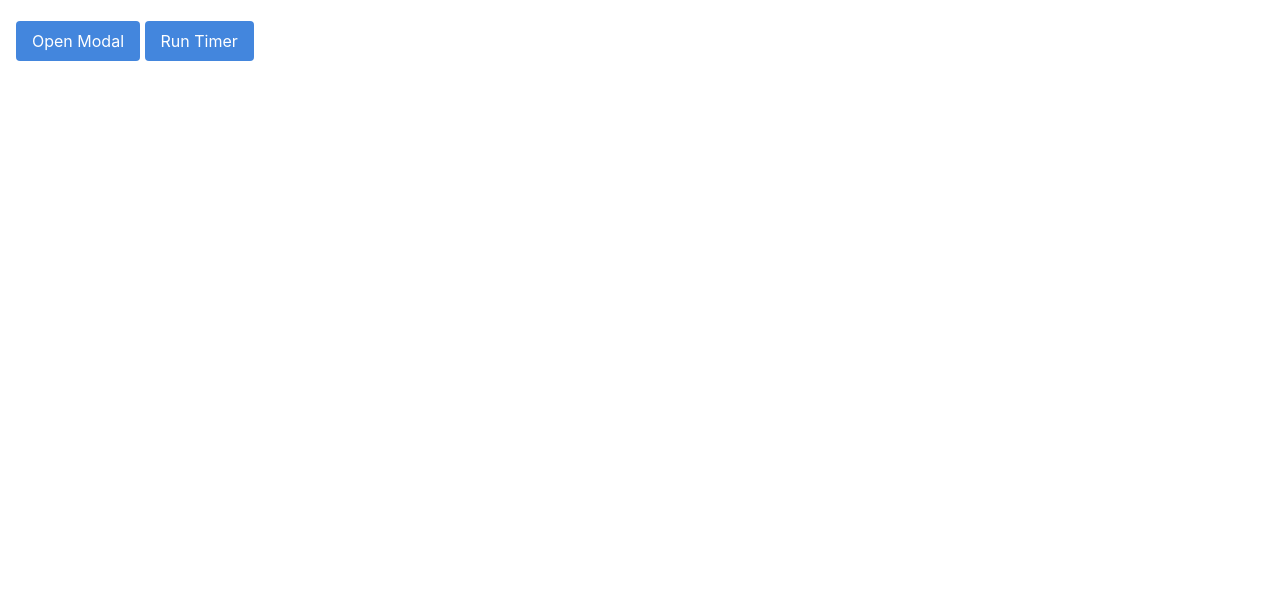
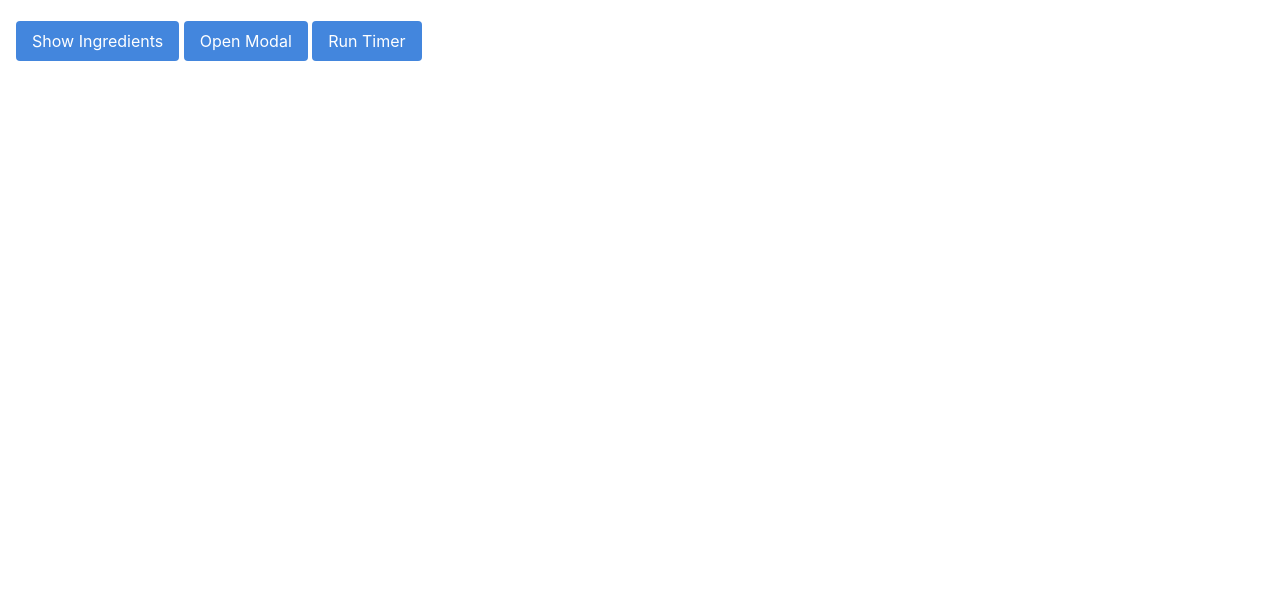
Before and after one commit to jlovejo2/Pluralsight_Courses, a website built with webpack: page asynchronous_typescript/index.html in a window 1280 px wide. Shown: the part 185-800 px from the top of the page. Built offline with nearby package versions, Linux system fonts and the light colour scheme; files whose address does not match are found by name.

Commit message:
added ingredients button index.html

```diff
--- a/asynchronous_typescript/index.html
+++ b/asynchronous_typescript/index.html
@@ -90,6 +90,9 @@
           <div class='hero-list'>
             <!-- Hero Component rendered here -->
           </div>
+          <button id="show-ingredients" class="button is-primary">
+            Show Ingredients
+          </button>
           <button id='open-modal' class='button is-primary'>
             Open Modal
           </button>
```
